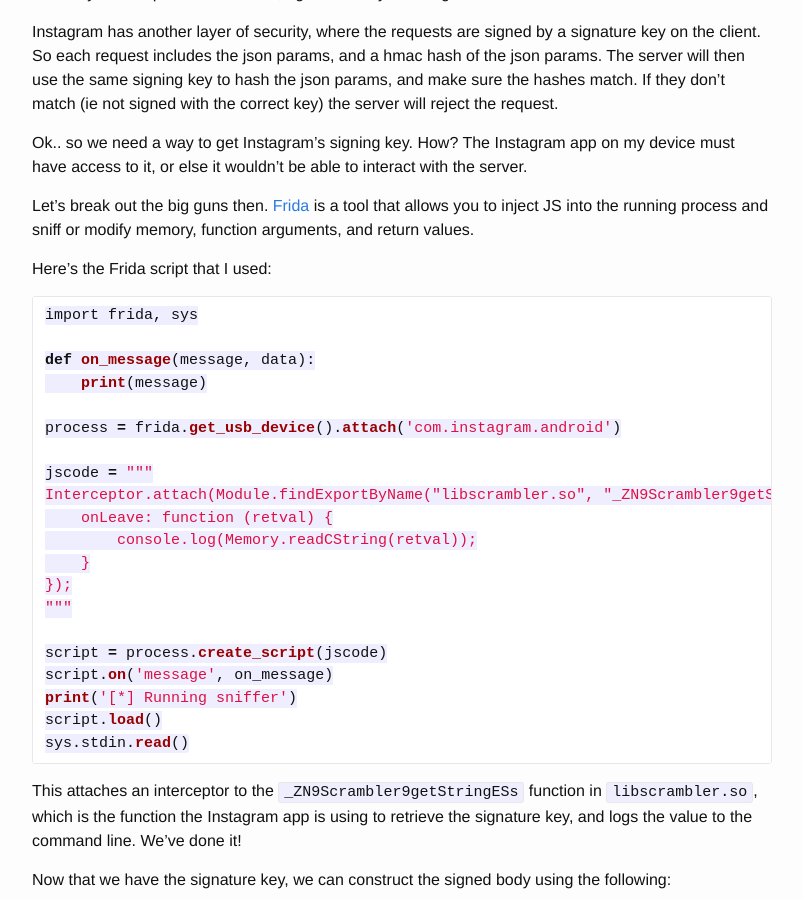
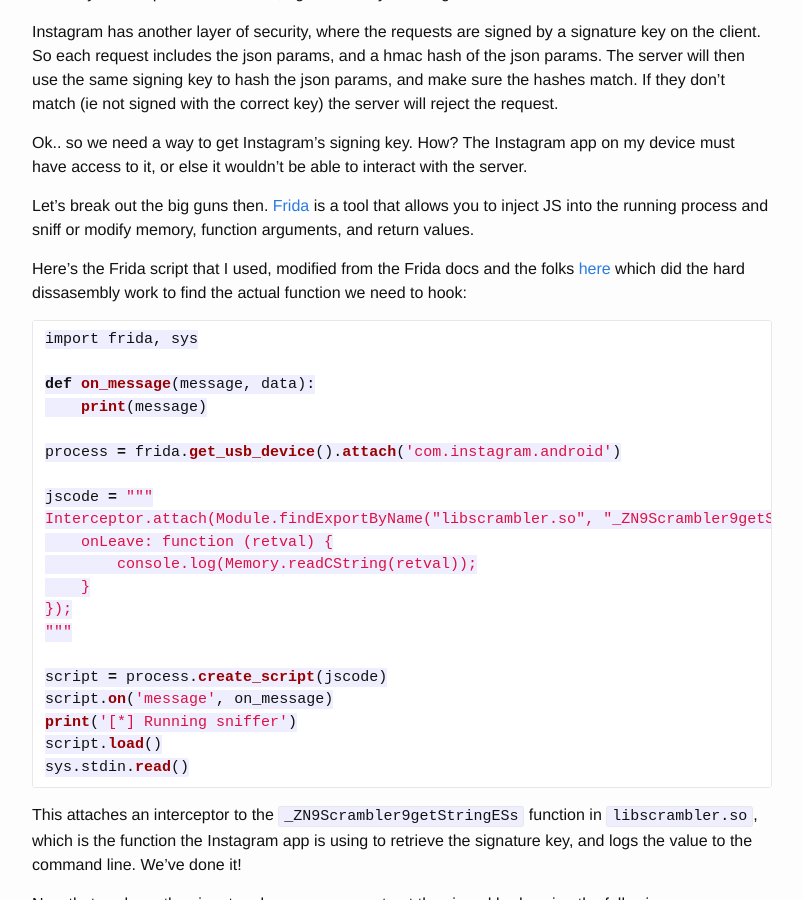
Before and after one commit to eliasbagley/eliasbagley.github.io, a Jekyll site: the page built from _posts/2016-12-03-reverse-engineering-instagram-api.markdown, in a window 1280 px wide and 900 px high, scrolled down 744 px. Shown: the whole window, without its empty margins (238-1041 px from the left). Built offline with Jekyll 4.4.1, drawn with Linux system fonts in a browser that asks for light colours; Markdown is read by kramdown in place of the engine named in the settings; comment, search, counter and statistics services are not loaded.

Commit message:
Update reverse engineering post

````diff
--- a/_posts/2016-12-03-reverse-engineering-instagram-api.markdown
+++ b/_posts/2016-12-03-reverse-engineering-instagram-api.markdown
@@ -24,7 +24,9 @@ Ok.. so we need a way to get Instagram's signing key. How? The Instagram app on
 
 Let's break out the big guns then. [Frida][frida-url] is a tool that allows you to inject JS into the running process and sniff or modify memory, function arguments, and return values.
 
-Here's the Frida script that I used:
+
+Here's the Frida script that I used, modified from the Frida docs and the folks [here][ctf-url] which did the hard dissasembly work to find the actual function we need to hook:
+
 
 ```python
 import frida, sys
````
Also changed, not shown: other parts of _posts/2016-12-03-reverse-engineering-instagram-api.markdown (+1 -0 lines).
